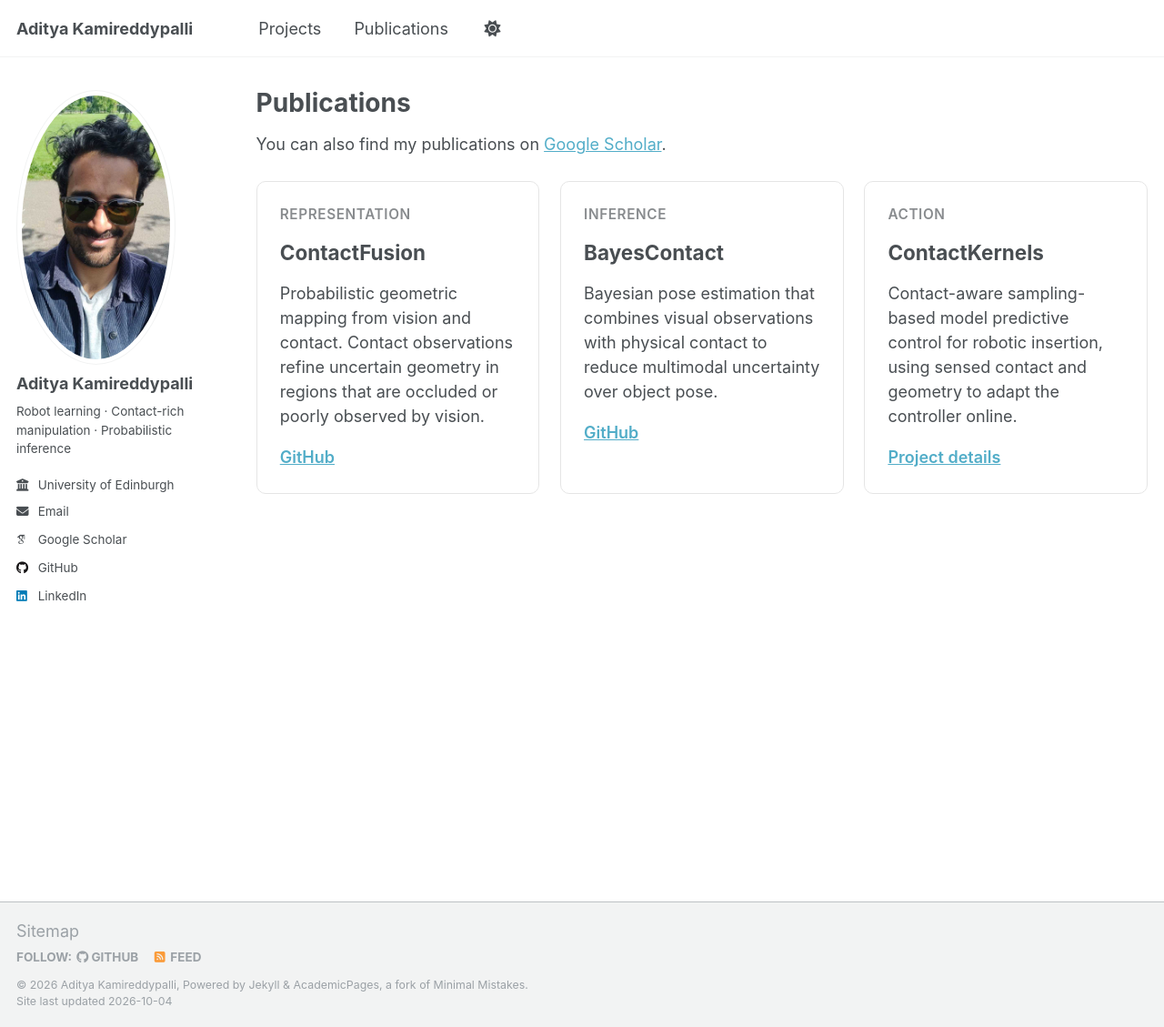
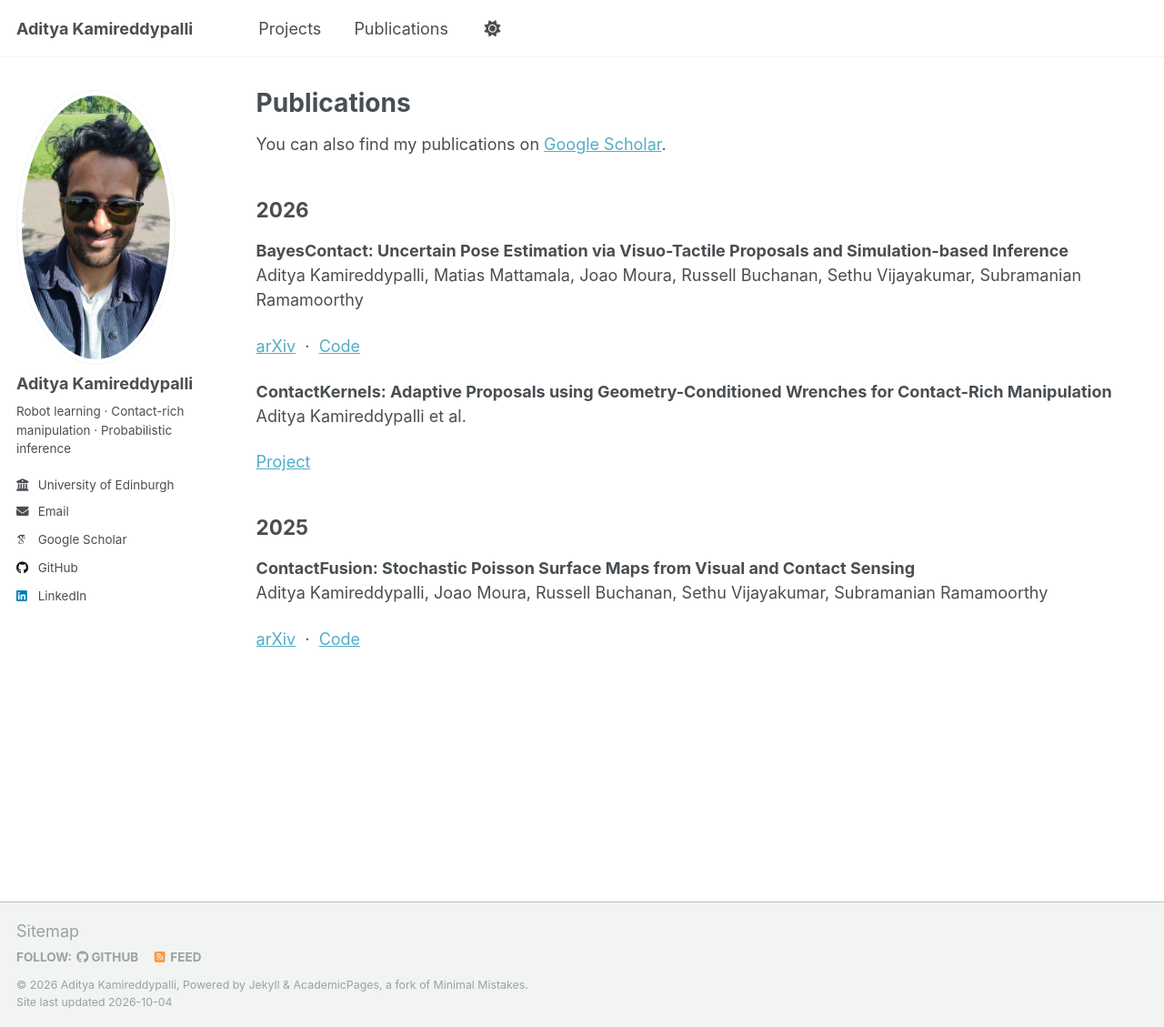
Before and after one commit to kamiradi/kamiradi.github.io, a Jekyll site: the page built from _pages/publications.html, in a window 1280 px wide and 1129 px high. Shown: the whole window at 91% size. Built offline with Jekyll 4.4.1, drawn with Linux system fonts in a browser that asks for light colours; some web fonts are replaced; a script that is not in the unit is left out.

Commit message:
Use compact publication list layout

```diff
--- a/_pages/publications.html
+++ b/_pages/publications.html
@@ -9,86 +9,34 @@ author_profile: true
 <p>You can also find my publications on <a href="{{ site.author.googlescholar }}">Google Scholar</a>.</p>
 {% endif %}
 
-<style>
-.publication-grid {
-  display: grid;
-  grid-template-columns: repeat(auto-fit, minmax(240px, 1fr));
-  gap: 1.25rem;
-  margin-top: 1.5rem;
-}
+<h2>2026</h2>
 
-.publication-card {
-  border: 1px solid #e5e5e5;
-  border-radius: 10px;
-  padding: 1.4rem;
-  height: 100%;
-  box-sizing: border-box;
-}
+<p>
+  <strong>BayesContact: Uncertain Pose Estimation via Visuo-Tactile Proposals and Simulation-based Inference</strong><br>
+  Aditya Kamireddypalli, Matias Mattamala, Joao Moura, Russell Buchanan, Sethu Vijayakumar, Subramanian Ramamoorthy
+</p>
+<p>
+  <a href="https://arxiv.org/abs/2607.16123">arXiv</a>
+  &nbsp;·&nbsp;
+  <a href="https://github.com/kamiradi/bayes-contact">Code</a>
+</p>
 
-.publication-card h2 {
-  margin-top: 0;
-  margin-bottom: 0.35rem;
-  font-size: 1.25rem;
-}
+<p>
+  <strong>ContactKernels: Adaptive Proposals using Geometry-Conditioned Wrenches for Contact-Rich Manipulation</strong><br>
+  Aditya Kamireddypalli et al.
+</p>
+<p>
+  <a href="/portfolio/contact-kernels/">Project</a>
+</p>
 
-.publication-card .project-role {
-  margin: 0 0 0.9rem 0;
-  font-size: 0.85rem;
-  font-weight: 600;
-  text-transform: uppercase;
-  letter-spacing: 0.04em;
-  opacity: 0.65;
-}
+<h2>2025</h2>
 
-.publication-card p {
-  margin-bottom: 1rem;
-}
-
-.publication-card .links {
-  margin-top: auto;
-}
-
-.publication-card a {
-  font-weight: 600;
-}
-</style>
-
-<div class="publication-grid">
-
-  <article class="publication-card">
-    <div class="project-role">Representation</div>
-    <h2>ContactFusion</h2>
-    <p>
-      Probabilistic geometric mapping from vision and contact. Contact observations
-      refine uncertain geometry in regions that are occluded or poorly observed by vision.
-    </p>
-    <div class="links">
-      <a href="https://github.com/kamiradi/contact_fusion">GitHub</a>
-    </div>
-  </article>
-
-  <article class="publication-card">
-    <div class="project-role">Inference</div>
-    <h2>BayesContact</h2>
-    <p>
-      Bayesian pose estimation that combines visual observations with physical contact
-      to reduce multimodal uncertainty over object pose.
-    </p>
-    <div class="links">
-      <a href="https://github.com/kamiradi/bayes-contact">GitHub</a>
-    </div>
-  </article>
-
-  <article class="publication-card">
-    <div class="project-role">Action</div>
-    <h2>ContactKernels</h2>
-    <p>
-      Contact-aware sampling-based model predictive control for robotic insertion,
-      using sensed contact and geometry to adapt the controller online.
-    </p>
-    <div class="links">
-      <a href="/portfolio/contact-kernels/">Project details</a>
-    </div>
-  </article>
-
-</div>
+<p>
+  <strong>ContactFusion: Stochastic Poisson Surface Maps from Visual and Contact Sensing</strong><br>
+  Aditya Kamireddypalli, Joao Moura, Russell Buchanan, Sethu Vijayakumar, Subramanian Ramamoorthy
+</p>
+<p>
+  <a href="https://arxiv.org/abs/2503.16592">arXiv</a>
+  &nbsp;·&nbsp;
+  <a href="https://github.com/kamiradi/contact_fusion">Code</a>
+</p>
```
